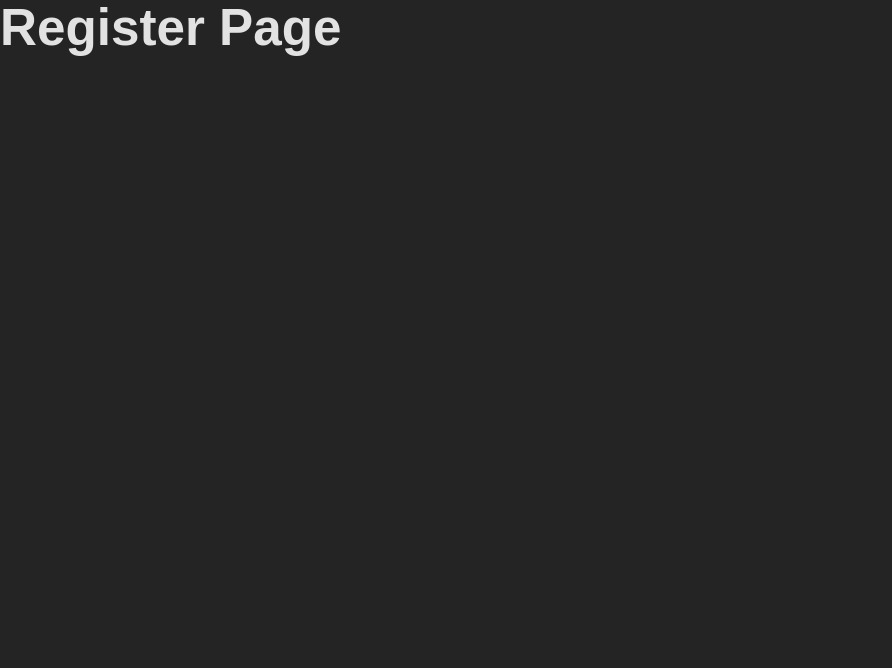
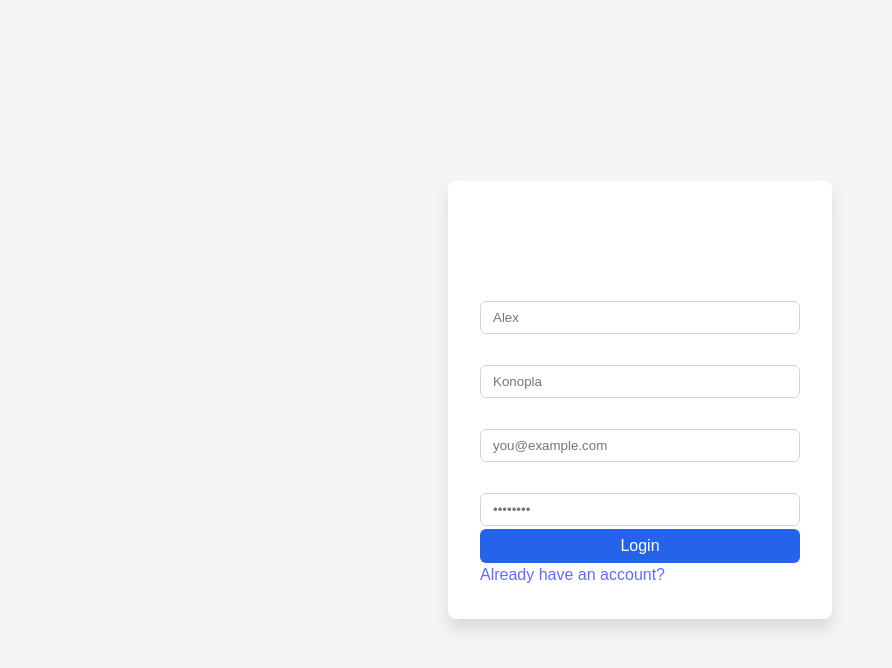
Before and after one commit to m1liaron/Chat-Quotes, a React (Vite) app in the folder frontend/: page /register in a window 1280 px wide. Shown: the top 668 px of the page, without its empty margins (0-892 px from the left). Built offline with nearby package versions, Linux system fonts and the light colour scheme.

Commit message:
feat: register form

```diff
--- a/frontend/src/pages/LoginPage/LoginPage.tsx
+++ b/frontend/src/pages/LoginPage/LoginPage.tsx
@@ -1,9 +1,9 @@
 import React, { useState } from 'react';
 import './LoginPage.styles.css';
+import { Link } from 'react-router-dom';
+import { AppPath } from '../../common/app/AppPath';
 
 const LoginPage: React.FC = () => {
-  const [firstName, setFirstName] = useState('');
-  const [lastName, setLastName] = useState('');
   const [email, setEmail] = useState('');
   const [password, setPassword] = useState('');
   const [error, setError] = useState('');
@@ -26,28 +26,6 @@ const LoginPage: React.FC = () => {
         <h2 className="login-title">Login</h2>
 
         {error && <p className="login-error">{error}</p>}
-
-        <div>
-          <label className="login-label">Firstname</label>
-          <input
-            type="text"
-            value={firstName}
-            onChange={e => setFirstName(e.target.value)}
-            className="login-input"
-            placeholder="Alex"
-          />
-              </div>
-        <div>
-
-        <label className="login-label">Lastname</label>
-          <input
-            type="text"
-            value={lastName}
-            onChange={e => setLastName(e.target.value)}
-            className="login-input"
-            placeholder="Konopla"
-          />
-        </div>
 
 
         <div>
@@ -75,6 +53,7 @@ const LoginPage: React.FC = () => {
         <button type="submit" className="login-button">
           Login
         </button>
+        <Link to={AppPath.Register}>Don't have an account?</Link>
       </form>
     </div>
   );
--- a/frontend/src/pages/RegisterPage/RegisterPage.tsx
+++ b/frontend/src/pages/RegisterPage/RegisterPage.tsx
@@ -1,10 +1,85 @@
-import React from "react";
-import "./RegisterPage.styles.css";
+import React, { useState } from 'react';
+import { Link } from 'react-router-dom';
+import { AppPath } from '../../common/app/AppPath';
 
 const RegisterPage: React.FC = () => {
-    return (
-        <h1>Register Page</h1>
-    )
-}
+  const [firstName, setFirstName] = useState('');
+  const [lastName, setLastName] = useState('');
+  const [email, setEmail] = useState('');
+  const [password, setPassword] = useState('');
+  const [error, setError] = useState('');
+
+  const handleLogin = (e: React.FormEvent) => {
+    e.preventDefault();
+
+    if (!email || !password) {
+      setError('Please enter both email and password.');
+      return;
+    }
+
+    console.log('Logging in with:', { email, password });
+    setError('');
+  };
+
+  return (
+    <div className="login-container">
+      <form onSubmit={handleLogin} className="login-form">
+        <h2 className="login-title">Login</h2>
+
+        {error && <p className="login-error">{error}</p>}
+
+        <div>
+          <label className="login-label">Firstname</label>
+          <input
+            type="text"
+            value={firstName}
+            onChange={e => setFirstName(e.target.value)}
+            className="login-input"
+            placeholder="Alex"
+          />
+              </div>
+        <div>
+
+        <label className="login-label">Lastname</label>
+          <input
+            type="text"
+            value={lastName}
+            onChange={e => setLastName(e.target.value)}
+            className="login-input"
+            placeholder="Konopla"
+          />
+        </div>
+
+
+        <div>
+          <label className="login-label">Email</label>
+          <input
+            type="email"
+            value={email}
+            onChange={e => setEmail(e.target.value)}
+            className="login-input"
+            placeholder="you@example.com"
+          />
+        </div>
+
+        <div>
+          <label className="login-label">Password</label>
+          <input
+            type="password"
+            value={password}
+            onChange={e => setPassword(e.target.value)}
+            className="login-input"
+            placeholder="••••••••"
+          />
+        </div>
+
+        <button type="submit" className="login-button">
+          Login
+        </button>
+        <Link to={AppPath.Login}>Already have an account?</Link>
+      </form>
+    </div>
+  );
+};
 
 export { RegisterPage };
```
